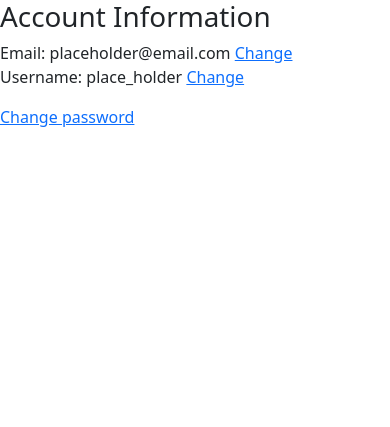
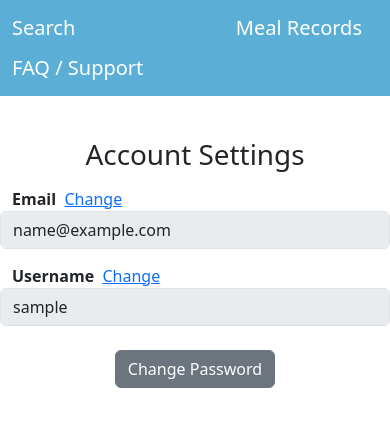
Before and after one commit to Fim99/INFO_4290_Project, a PHP site: page /account_functions/account_information.php in a window 390 px wide. Shown: the top 427 px of the page. Run offline with PHP 8.4, Linux system fonts and the light colour scheme; the visitor is signed in with stand-in values (Sample User, id 1).

Commit message:
Update account_information.php
- Style changes
- Database connection

```diff
--- a/account_functions/account_information.php
+++ b/account_functions/account_information.php
@@ -1,7 +1,11 @@
 <?php
-	session_start();
+	include '../nav.php';
+	include '../account_functions/check_loggin.php';
+	include '../account_functions/db_connection.php';
 
-	// To-Do: Verify user is logged in and redirect if not.
+	$result = $conn->query("SELECT * from users WHERE id = '$user_id'")->fetch_object();
+	$email = $result->email;
+	$username = $result->username;
 ?>
 
 <!DOCTYPE html>
@@ -9,13 +13,28 @@
 <head>
     <meta charset="UTF-8">
     <meta name="viewport" content="width=device-width, initial-scale=1.0">
-    <title>Account Information</title>
+    <title>Account Settings</title>
     <?php include '../bootstrap.html'?>
 </head>
 
 <body>
-	<h1>Account Information</h1>
-	<p>Email: <?php echo "placeholder@email.com" ?> <a href="../account_functions/login.php">Change</a><br>
-	Username: <?php echo "place_holder" ?> <a href="../account_functions/login.php">Change</a> </p>
-	<p><a href="../account_functions/change_password.php">Change password</a></p>
+	<div class="container d-flex align-items-center justify-content-center" style="padding-top:5vh">
+		<div class="col-md-6" style="max-width: 400px">
+			<h1 class="text-center" style="">Account Settings</h1>
+
+			<div class="form-group row mb-2">
+				<label class="col-form-label" style="padding-bottom:0"><b>Email&nbsp;&nbsp;</b><a href="account_functions/change_email.php">Change</a></label>
+					<input type="text" disabled class="form-control" value="<?php echo $email?>">
+			</div>
+
+			<div class="form-group row mb-4" >
+				<label class="col-form-label" style="padding-bottom:0"><b>Username&nbsp;&nbsp;</b><a href="account_functions/change_username.php">Change</a></label>
+					<input type="text" disabled class="form-control" value="<?php echo $username?>">
+			</div>
+
+			<div class="text-center">
+				<button class="btn btn-secondary" onclick="location.href='account_functions/change_password.php'">Change Password</button>
+			</div>
+		</div>
+	</div>
 </body>
```
